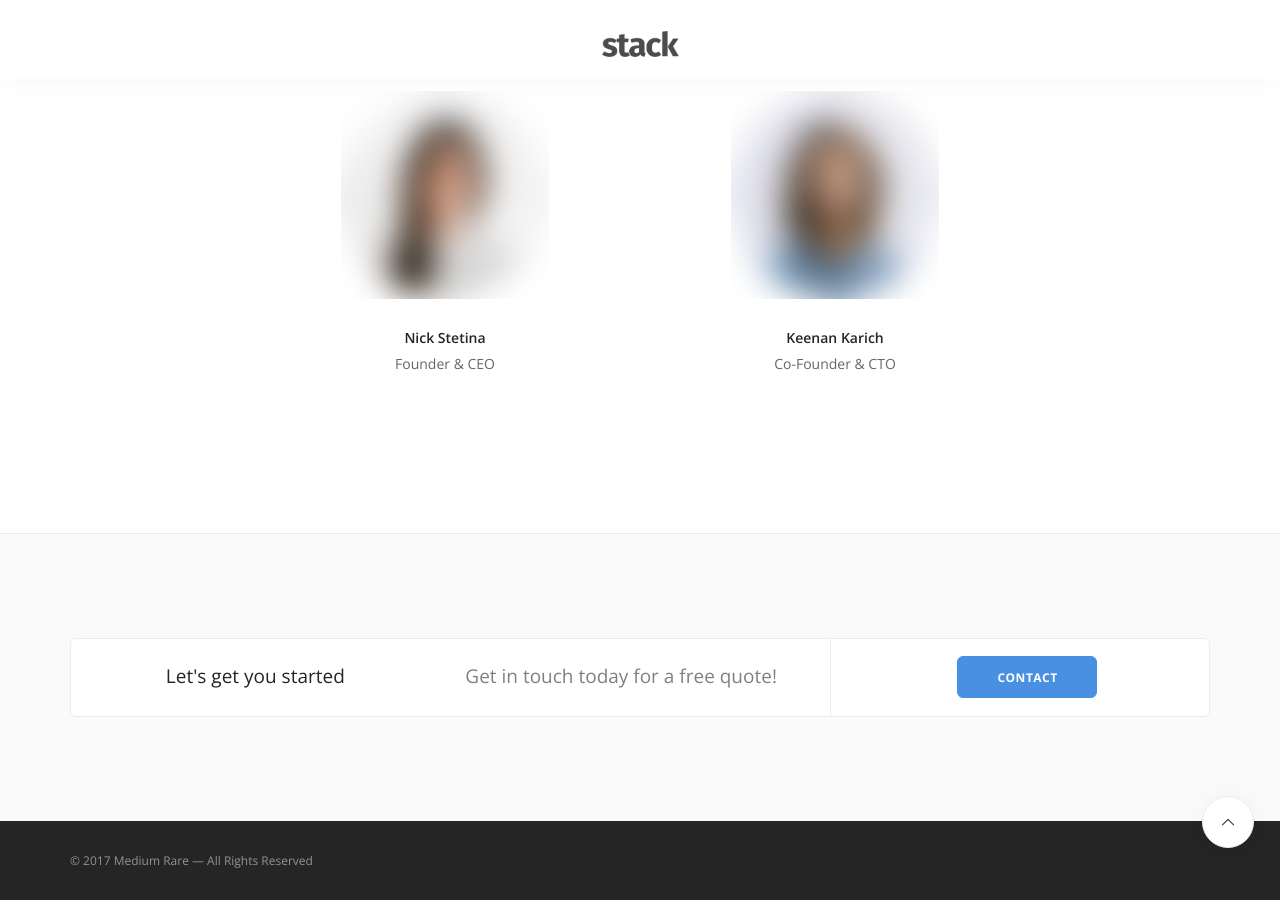
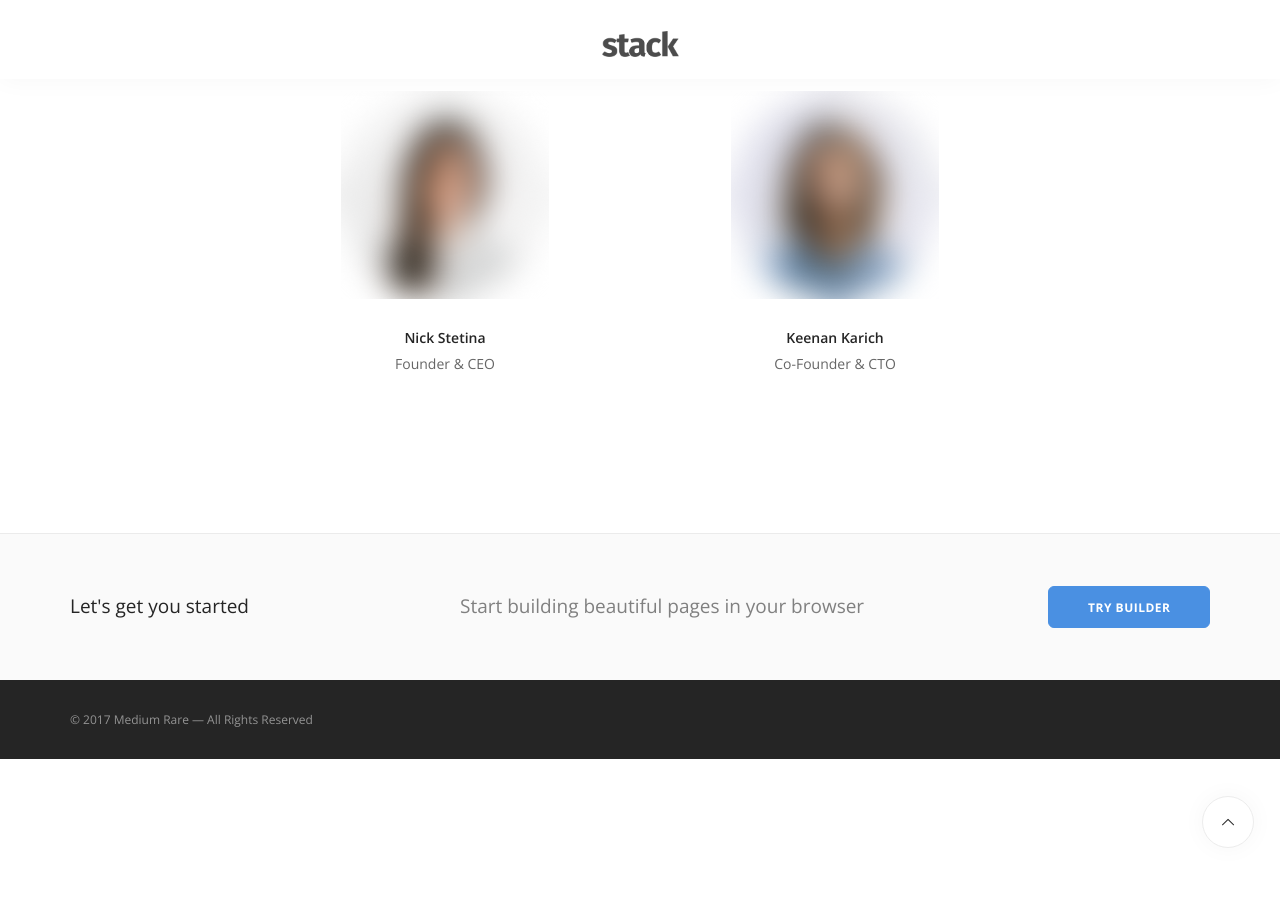
Before and after one commit to WoollyAlly/WoollyAllyTest, a Jekyll site: the page built from index.html, in a window 1280 px wide and 900 px high, scrolled down 2357 px. Built offline with Jekyll 4.4.1, drawn with Linux system fonts in a browser that asks for light colours; some web fonts are replaced; after the commit the page ends 3116 px from its top, so only the background shows below that.

Commit message:
Updated '_includes/footer.html' via CloudCannon

```diff
--- a/_includes/footer.html
+++ b/_includes/footer.html
@@ -1,24 +1,22 @@
 
-<section class=" bg--secondary">
+                            <section class="space--xs bg--secondary">
                                 <div class="container">
                                     <div class="row">
-            <div class="col-sm-12">
-                <div class="cta cta-1 cta--horizontal boxed boxed--border text-center-xs">
-                    <div class="col-md-3 col-md-offset-1 col-sm-4">
+                                        <div class="cta cta--horizontal text-center-xs">
+                                            <div class="col-sm-4">
                                                 <h4>Let's get you started</h4>
                                             </div>
-                    <div class="col-md-4 col-sm-5">
+                                            <div class="col-sm-5">
                                                 <p class="lead">
-                            Get in touch today for a free quote!
+                                                    Start building beautiful pages in your browser
                                                 </p>
                                             </div>
-                    <div class="col-md-4 col-sm-3 text-center">
+                                            <div class="col-sm-3 text-right text-center-xs">
                                                 <a class="btn btn--primary type--uppercase" href="#">
                                                     <span class="btn__text">
-                                Contact
+                                                        Try Builder
                                                     </span>
                                                 </a>
-                    </div>
                                             </div>
                                         </div>
                                     </div>
```
Lines whose indentation alone changed are shown as unchanged.
